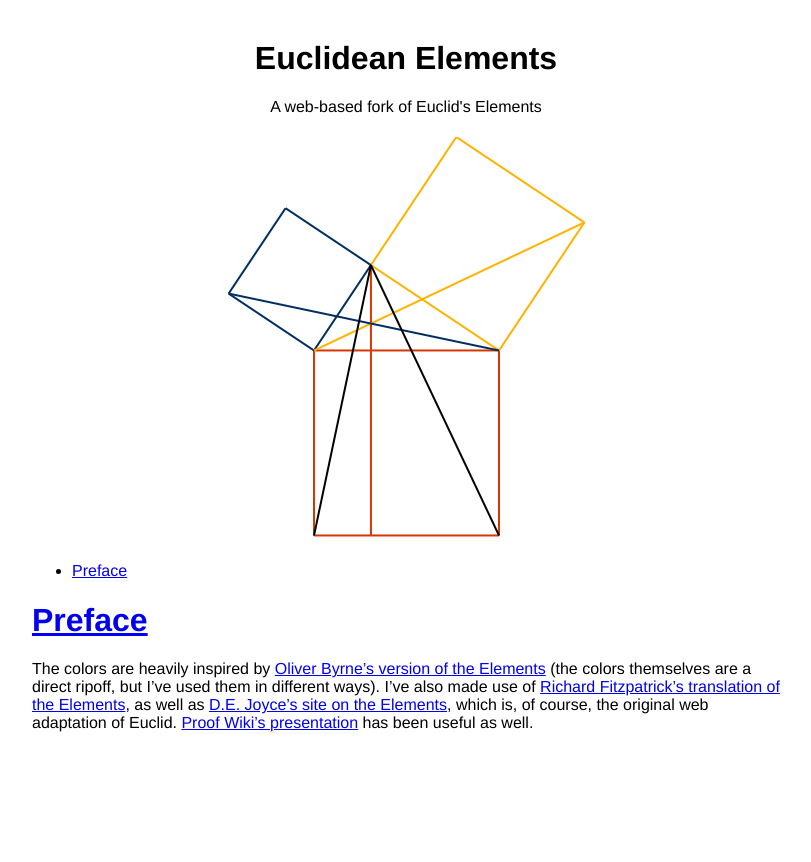
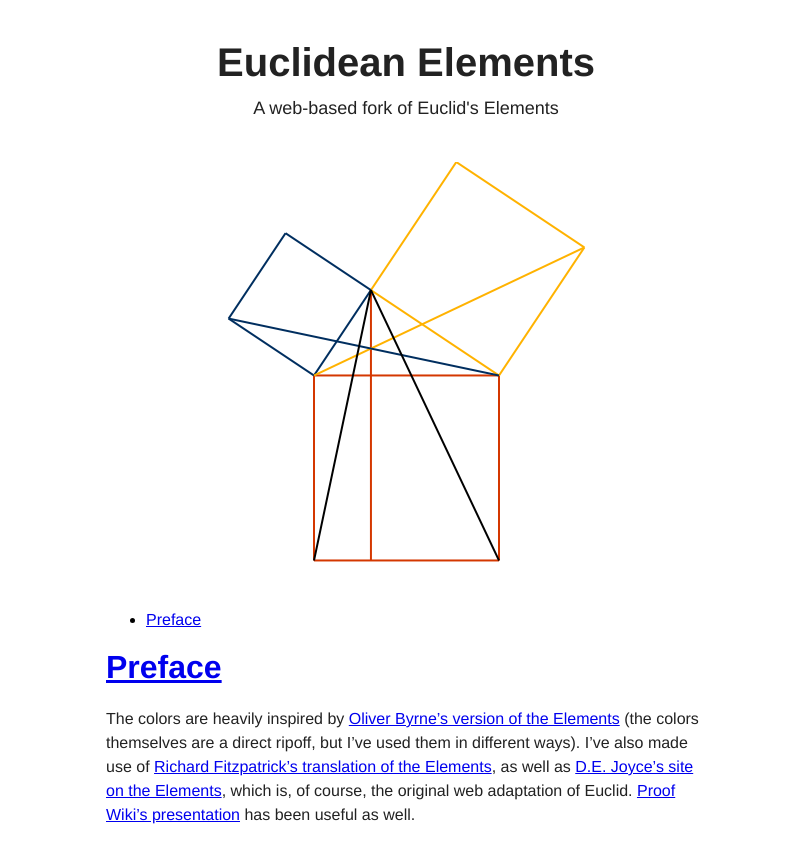
Before and after one commit to fred6/eucele, a plain HTML site: page index.html in a window 1280 px wide. Shown: the whole page, without its empty margins (234-1045 px from the left). Before the commit the page ends 800 px from the top, so only its background shows below. Drawn offline with Linux system fonts and the light colour scheme.

Commit message:
pretties

```diff
--- a/css/style.css
+++ b/css/style.css
@@ -1,10 +1,35 @@
 body {
+    width: 600px;
+    margin:40px auto;
     font-family: "Helvetica Neue", Helvetica, Arial, sans-serif;
+    font-size: 16px;
 }
 
-@media screen and (min-width: 768px) {
-    body {
-        width: 748px;
-        margin:40px auto;
-    }
+p {
+    line-height: 1.5em;
+    color: #222;
 }
+
+h1 {
+    line-height: 1.1em;
+}
+
+#cover {
+    color: #222;
+    margin-bottom: 40px;
+}
+
+#cover h1 {
+    font-size: 40px;
+    margin-bottom: 10px;
+}
+
+#cover h2 {
+    line-height: 1em;
+    font-size: 18px;
+    font-weight: normal;
+}
+
+hgroup {
+    margin-bottom: 40px;
+}
--- a/index.html
+++ b/index.html
@@ -13,8 +13,10 @@
 </head>
 <body>
     <div id="cover" style="text-align: center">
-        <h1>Euclidean Elements</h1>
-        <p>A web-based fork of Euclid's Elements</p>
+        <hgroup>
+            <h1>Euclidean Elements</h1>
+            <h2>A web-based fork of Euclid's Elements</h2>
+        </hgroup>
         <img src="img/PythagThm.png" alt="Euclid's construction of the Pythagorean Theorem" style="margin-left: auto; margin-right: auto"/>
     </div>
 <nav id="TOC">
```
Also changed, not shown: build/cover.html (+6 -2 lines).
